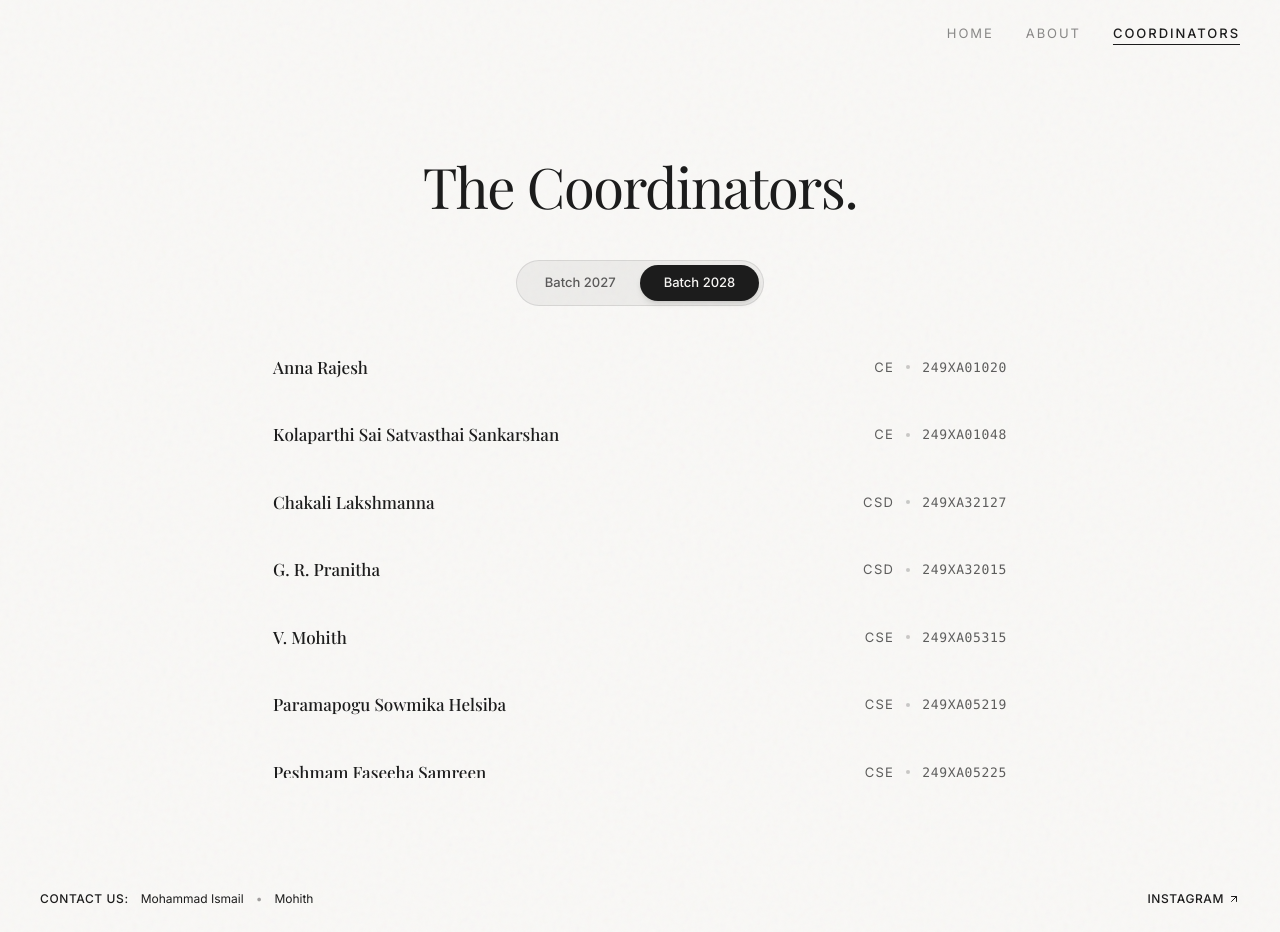
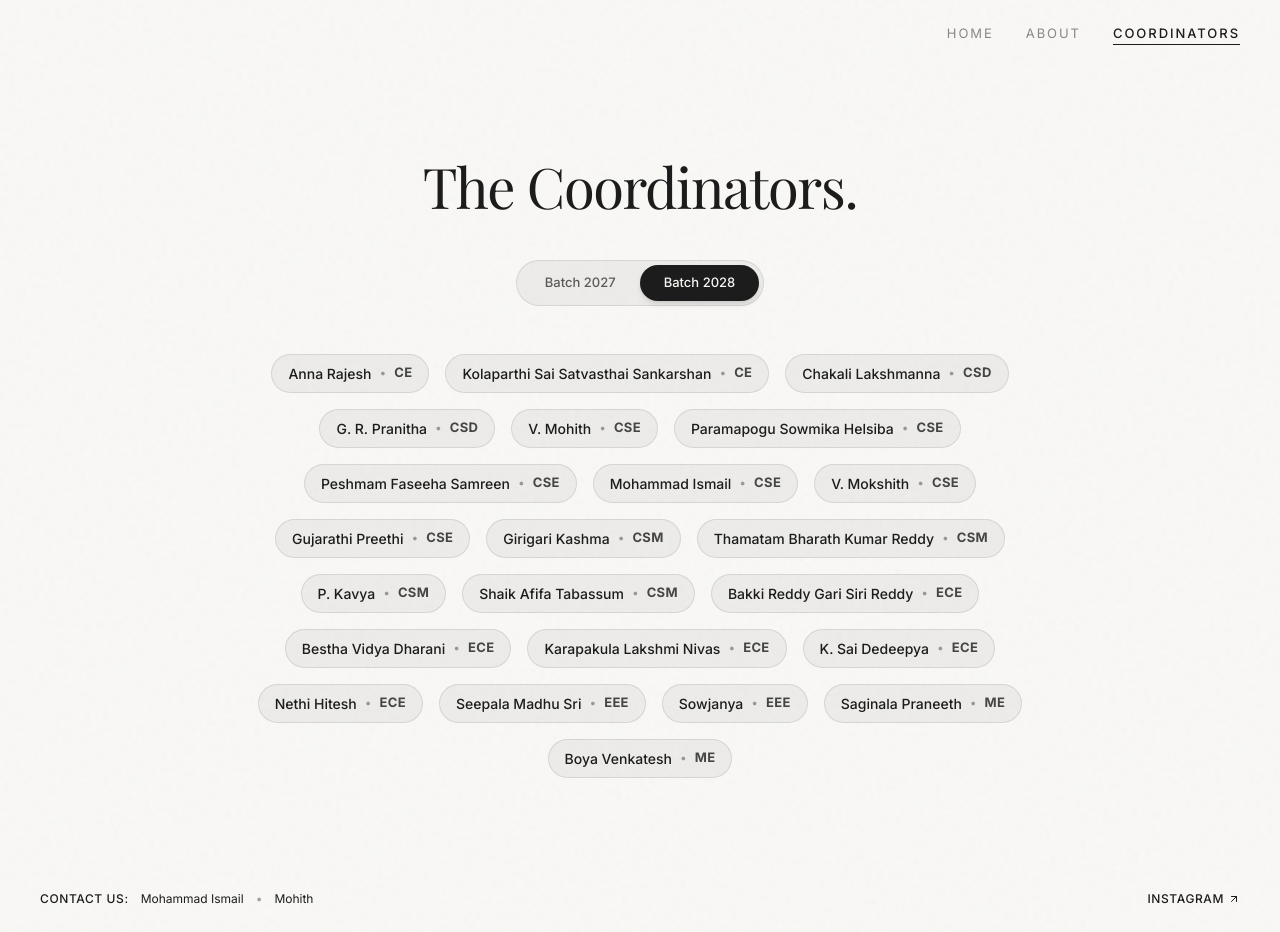
Before and after one commit to yeshw0nth/tnp_portfolio, a Next.js app: page / in a window 1280 px wide. Both pictures are taken after a click on the button "COORDINATORS". Built offline with nearby package versions, Linux system fonts and the light colour scheme; a web font is replaced by a local one.

Commit message:
feat: implement animated Floating Badge Cloud for coordinators view

```diff
--- a/src/app/page.tsx
+++ b/src/app/page.tsx
@@ -255,29 +255,39 @@ export default function Home() {
                 </button>
               </div>
 
-              {/* Scrollable List Container */}
-              <div className="w-full max-h-[50vh] sm:max-h-[55vh] overflow-y-auto [&::-webkit-scrollbar]:hidden [-ms-overflow-style:none] [scrollbar-width:none] px-2 relative mask-image-bottom">
-                <div className="flex flex-col gap-2 w-full max-w-3xl mx-auto pb-10">
-                  {currentBatchData.map((student, idx) => (
+              {/* Floating Badge Cloud */}
               <motion.div
-                      initial={{ opacity: 0, y: 10 }}
-                      animate={{ opacity: 1, y: 0 }}
-                      transition={{ delay: idx * 0.03, duration: 0.3 }}
-                      key={idx}
-                      className="flex flex-col sm:flex-row justify-between items-start sm:items-center p-4 rounded-xl hover:bg-[#1C1C1C]/5 transition-colors duration-300 text-left border border-transparent hover:border-[#1C1C1C]/5"
+                key={activeBatch}
+                variants={{
+                  hidden: { opacity: 0 },
+                  visible: { opacity: 1, transition: { staggerChildren: 0.03 } }
+                }}
+                initial="hidden"
+                animate="visible"
+                className="flex flex-wrap justify-center items-center gap-3 md:gap-4 w-full max-w-4xl mx-auto mt-4 px-2"
               >
-                      <span className="font-serif text-[15px] sm:text-[17px] font-medium text-[#1C1C1C] mb-1 sm:mb-0">
+                {currentBatchData.map((student) => (
+                  <motion.div
+                    key={student.roll}
+                    variants={{
+                      hidden: { opacity: 0, scale: 0.8 },
+                      visible: { opacity: 1, scale: 1, transition: { type: "spring", stiffness: 200, damping: 15 } }
+                    }}
+                    whileHover={{ scale: 1.05 }}
+                    whileTap={{ scale: 0.95 }}
+                    className="flex items-center gap-2 px-4 py-2 bg-[#1C1C1C]/5 border border-[#1C1C1C]/10 rounded-full hover:bg-[#1C1C1C]/10 transition-colors duration-200 cursor-default group"
+                    title={student.roll}
+                  >
+                    <span className="font-sans font-medium text-[#1C1C1C] text-[13px] sm:text-[14px]">
                       {student.name}
                     </span>
-                      <div className="flex items-center gap-3 font-sans text-[12px] sm:text-[13px] text-[#1C1C1C] opacity-70">
-                        <span className="tracking-widest uppercase">{student.branch}</span>
-                        <span className="w-1 h-1 rounded-full bg-[#1C1C1C]/30"></span>
-                        <span className="font-mono tracking-wider">{student.roll}</span>
-                      </div>
+                    <span className="text-[#1C1C1C] opacity-40 text-[10px] sm:text-[12px]">•</span>
+                    <span className="font-sans font-bold text-[#1C1C1C] opacity-80 text-[12px] sm:text-[13px] tracking-wide">
+                      {student.branch}
+                    </span>
                   </motion.div>
                 ))}
-                </div>
-              </div>
+              </motion.div>
             </motion.div>
           )}
         </AnimatePresence>
```
Lines whose indentation alone changed are shown as unchanged.
